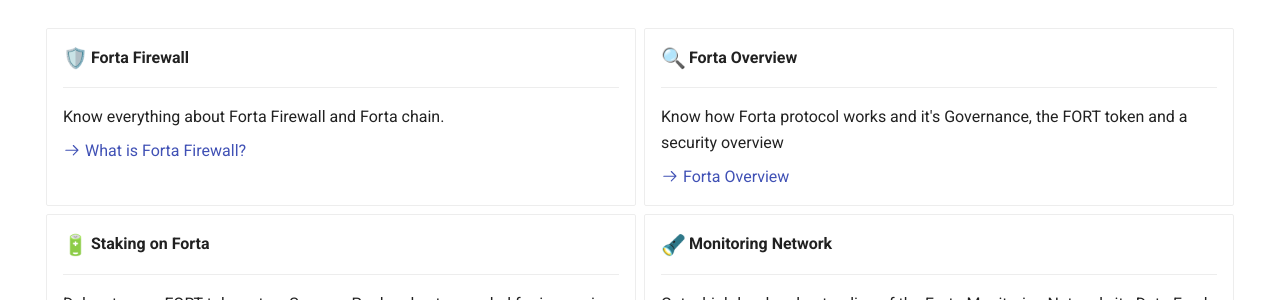
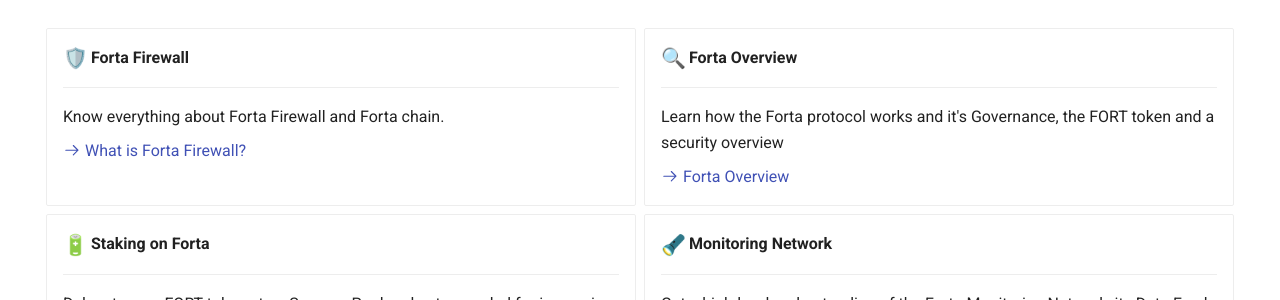
Before and after one commit to forta-network/docs, an MkDocs documentation site: the page built from docs/index.md, in a window 1280 px wide. Shown: the part 152-452 px from the top of the page. Built offline with MkDocs 1.6.1 and Material for MkDocs 9.7.7, drawn with Linux system fonts in a browser that asks for light colours; emoji names are drawn with the system emoji font.

Commit message:
Update index.md

```diff
--- a/docs/index.md
+++ b/docs/index.md
@@ -25,7 +25,7 @@
 
     ---
 
-    Know how Forta protocol works and it's Governance, the FORT token and a security overview
+    Learn how the Forta protocol works and it's Governance, the FORT token and a security overview
 
     [:octicons-arrow-right-24: Forta Overview](governance.md )
 
```
